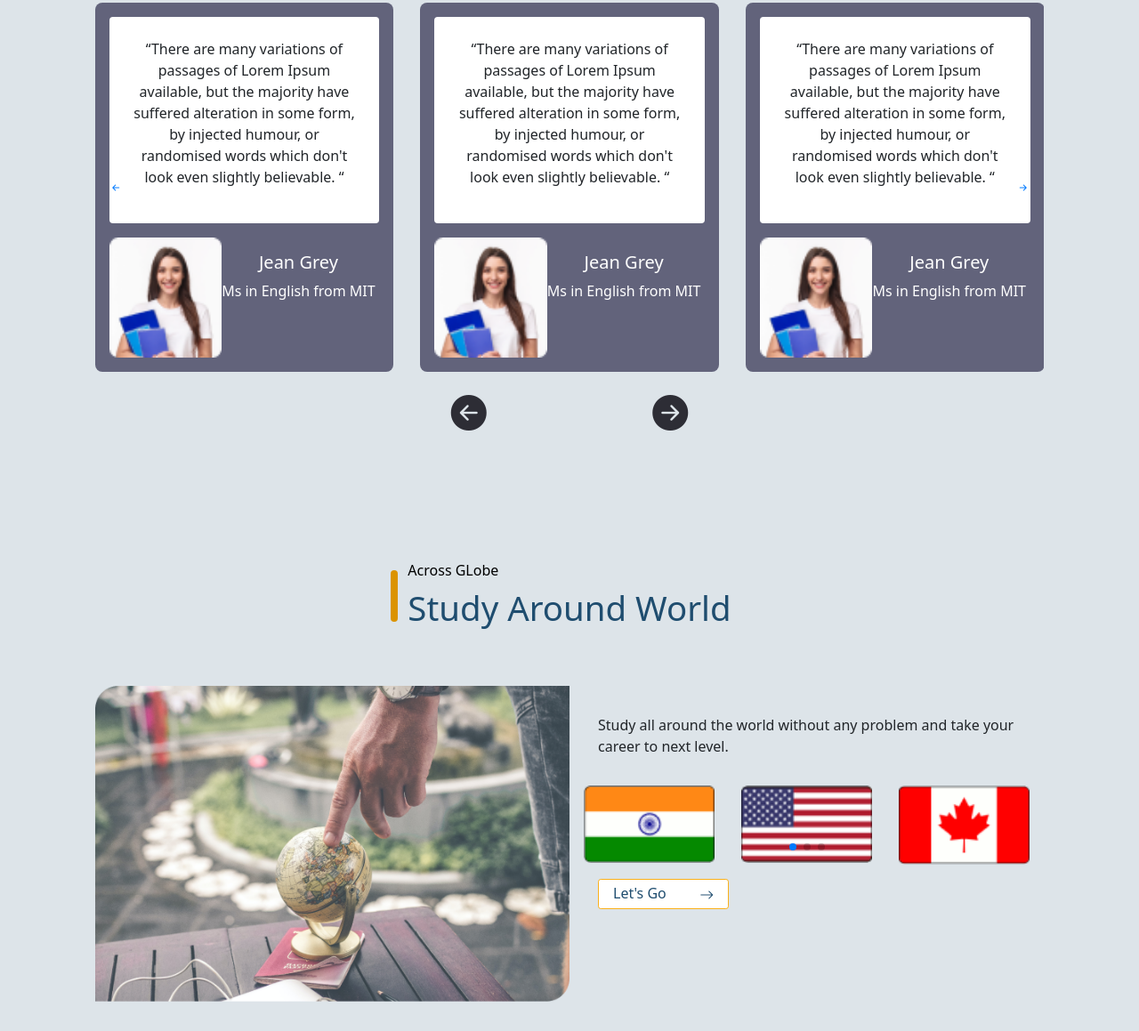
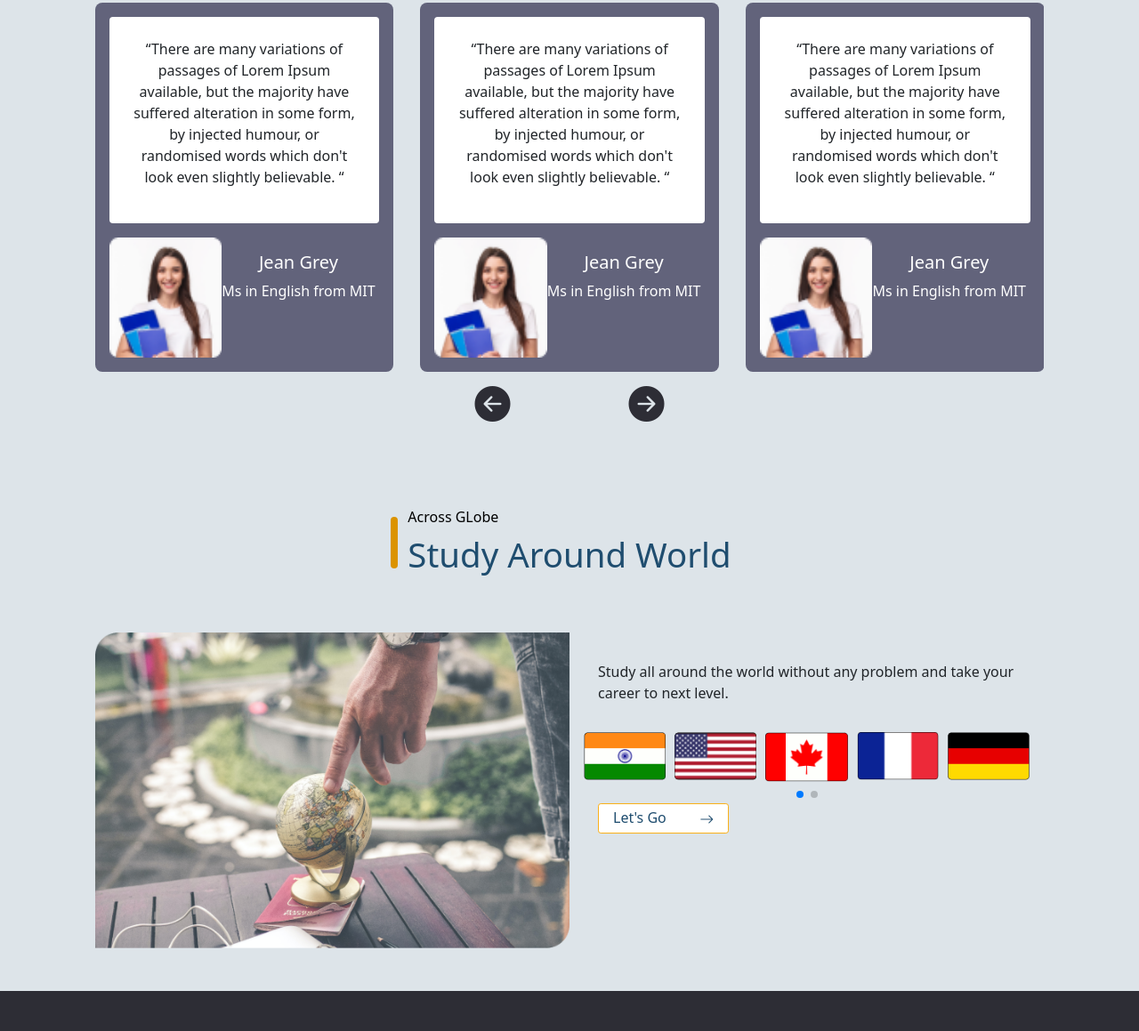
Before and after one commit to Daved1997/test_check_2, a plain HTML site: page index.html in a window 1280 px wide. Shown: the part 3560-4719 px from the top of the page at 89% size. Drawn offline with nearby package versions, Linux system fonts and the light colour scheme.

Commit message:
btn fixed

```diff
--- a/css/style.css
+++ b/css/style.css
@@ -253,8 +253,16 @@ body {
     display: none;
 }
 .swiper_btn{
-    color: #2d2d35;
+    color: #2d2d35 !important;
+    top: calc(100% + 20px) !important;
 }
 .swiper_btn:hover{
-    color: #757575;
+    color: #757575 !important;
 }
+
+.swiper-button-next {
+    right: calc(50% - 100px) !important;
+}
+.swiper-button-prev {
+    left: calc(50% - 100px) !important;
+}
--- a/index.html
+++ b/index.html
@@ -242,7 +242,7 @@
                     <h1 class="font_color2"> <span class="font_black fs-6 fw-light align-middle">Succes Stories</span> <br> Our Costomres Says</h1>
                 </div>
             </dvi>
-            <div class="col-10 m-auto">
+            <div class="col-10 m-auto position-relative">
                 <div class="swiper mySwiper">
                     <div class="swiper-wrapper">
                       <div class="swiper-slide swiper_slid">
@@ -369,17 +369,12 @@
                         </div>
                       </div>
                     </div>
-                    <div class="swiper-button-next">
-                        <div><i class="bi bi-arrow-right-short"></i></div>
-                    </div>
-                    <div class="swiper-button-prev">
-                        <div><i class="bi bi-arrow-left-short"></i></div>
-                    </div>
+
                     <!-- <div class="swiper-pagination"></div> -->
                 </div>
                 <div class="col-3 fs-1 d-flex m-auto my-3">
-                    <div class="swiper_btn "><i class="bi bi-arrow-left-circle-fill"></i></div>
-                    <div class="swiper_btn ms-auto"><i class="bi bi-arrow-right-circle-fill"></i></div>
+                    <div class="swiper-button-prev swiper_btn "><i class="bi bi-arrow-left-circle-fill"></i></div>
+                    <div class="swiper-button-next swiper_btn ms-auto"><i class="bi bi-arrow-right-circle-fill"></i></div>
                 </div>
             </div>
         </div>
@@ -397,7 +392,8 @@
                 </div>
                 <div class="col-6 p-3">
                     <p class="fs-6 p-3">Study all around the world without any problem and take your career to next level.</p>
-                    <div class="swiper mySwiper">
+                    <div class="position-relative">
+                        <div class="swiper mySwiperFlag">
                             <div class="swiper-wrapper">
                               <div class="swiper-slide"><img src="assets/flag1.png" alt=""></div>
                               <div class="swiper-slide"><img src="assets/flag2.png" alt=""></div>
@@ -409,11 +405,10 @@
                               <div class="swiper-slide"><img src="assets/flag1.png" alt=""></div>
                               <div class="swiper-slide"><img src="assets/flag4.png" alt=""></div>
                             </div>
-                        <div class="swiper-button-next"></div>
-                        <div class="swiper-button-prev"></div>
-                        <div class="swiper-pagination"></div>
                           </div>
-                    <div class="btn_zoom p-3" style="width: fit-content;">
+                          <div class="swiper-pagination" style="top: 100%"></div>
+                    </div>
+                    <div class="btn_zoom p-3 mt-2" style="width: fit-content;">
                         <button class="butn">Let's Go &nbsp;&nbsp;&nbsp;&nbsp;&nbsp;&nbsp;&nbsp;&nbsp;<i class="bi bi-arrow-right align-middle"></i></button>
                     </div>
                 </div>
@@ -499,6 +494,23 @@
             },
       });
     </script>
+ <script>
+    var swiperFlag = new Swiper(".mySwiperFlag", {
+       slidesPerView: 5,
+       spaceBetween: 10,
+       slidesPerGroup: 5,
+       loop: true,
+       loopFillGroupWithBlank: true,
+       pagination: {
+       el: ".swiper-pagination",
+       clickable: true,
+       },
+       navigation: {
+       nextEl: ".swiper-button-next",
+       prevEl: ".swiper-button-prev",
+       },
+ });
+</script>
 
 
   </body>
```
Lines whose indentation alone changed are shown as unchanged.
